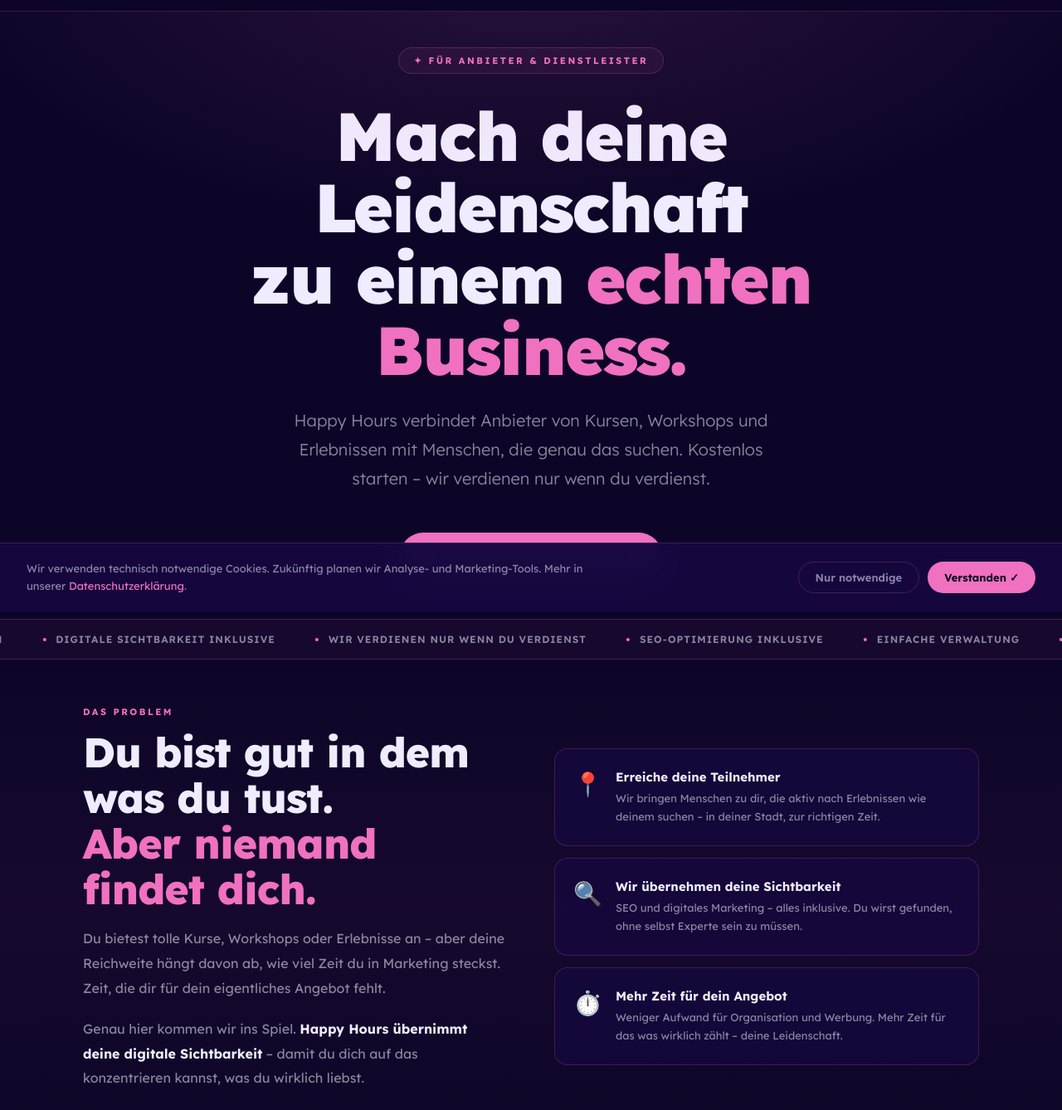
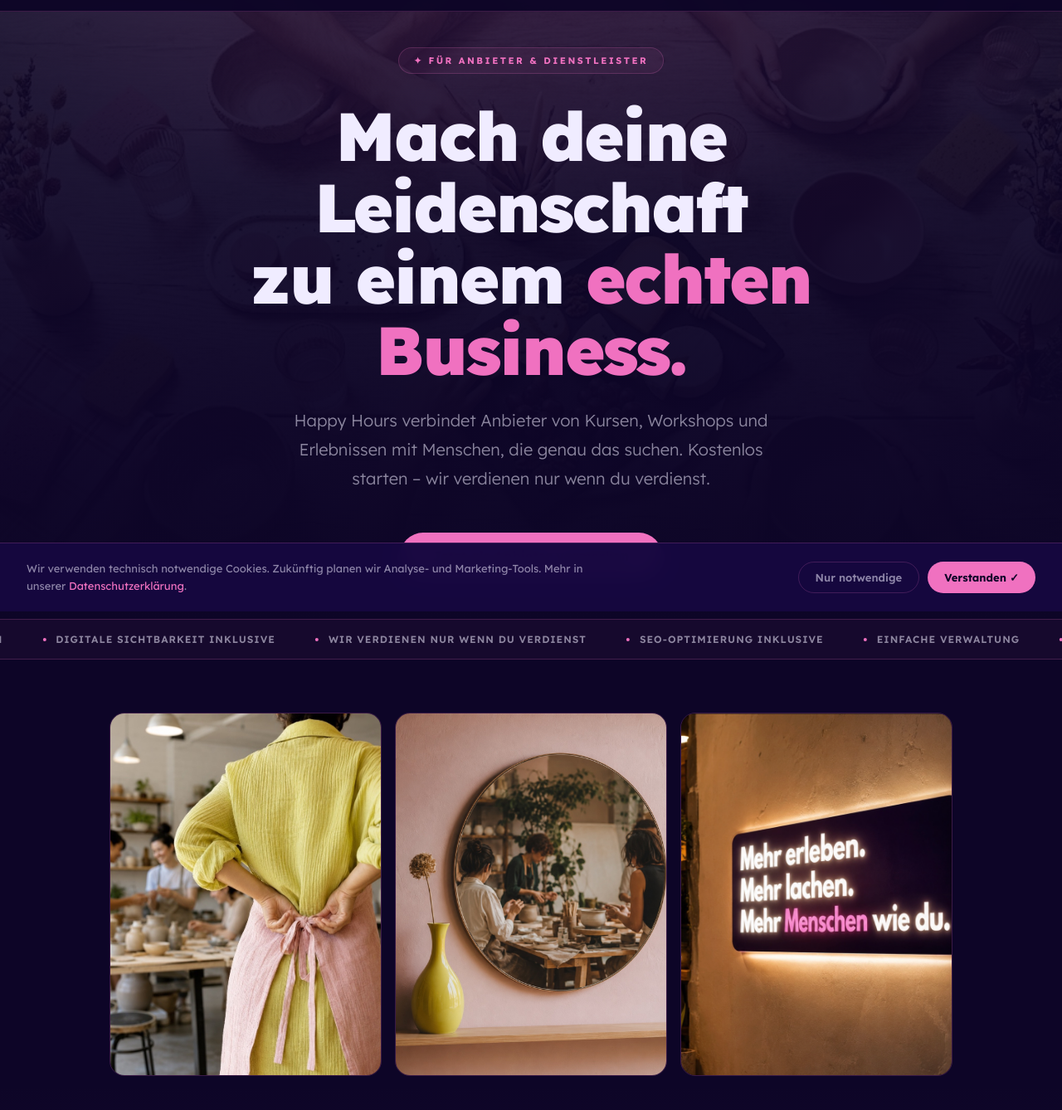
Before and after one commit to Anna-Luisa1806/happyhours.website, a plain HTML site: page anbieter.html in a window 1280 px wide. Shown: the part 63-1401 px from the top of the page at 83% size. Drawn offline with Linux system fonts and the light colour scheme.

Commit message:
Add files via upload

```diff
--- a/anbieter.html
+++ b/anbieter.html
@@ -69,11 +69,24 @@
       align-items: center; justify-content: center;
       text-align: center; padding: 120px 32px 48px; position: relative; overflow: hidden;
     }
+    .hero-bg {
+      position: absolute; inset: 0; z-index: 0; height: 100%;
+    }
+    .hero-bg img {
+      position: absolute; inset: 0;
+      width: 100%; height: 100%; object-fit: cover; object-position: center 35%;
+      opacity: 0.34; filter: saturate(0.7) brightness(0.85);
+    }
+    .hero-bg::after {
+      content: ''; position: absolute; inset: 0;
+      background: linear-gradient(180deg, rgba(13,5,39,0.55) 0%, rgba(13,5,39,0.78) 40%, rgba(13,5,39,0.95) 78%, var(--bg) 100%);
+    }
     .hero::before {
-      content: ''; position: absolute; inset: 0;
+      content: ''; position: absolute; inset: 0; z-index: 1;
       background: radial-gradient(ellipse 80% 60% at 50% 0%, rgba(240,113,192,0.12) 0%, transparent 70%);
       pointer-events: none;
     }
+    .hero > *:not(.hero-bg) { position: relative; z-index: 2; }
     .hero-eyebrow {
       display: inline-flex; align-items: center; gap: 8px;
       font-size: 11px; font-weight: 700; letter-spacing: 2.5px; text-transform: uppercase;
@@ -101,6 +114,19 @@
     .marquee-wrap {
       overflow: hidden; border-top: 1px solid var(--border); border-bottom: 1px solid var(--border);
       padding: 16px 0; background: rgba(240,113,192,0.04);
+    }
+
+    .gallery-strip {
+      display: grid; grid-template-columns: 1fr 1fr 1fr; gap: 16px;
+      max-width: 1080px; margin: 64px auto 0; padding: 0 32px;
+    }
+    .gallery-strip img {
+      width: 100%; height: 100%; object-fit: cover; border-radius: 18px;
+      border: 1px solid var(--border); aspect-ratio: 3/4;
+    }
+    @media (max-width: 900px) {
+      .gallery-strip { grid-template-columns: 1fr 1fr; padding: 0 20px; margin-top: 40px; }
+      .gallery-strip img:last-child { display: none; }
     }
     .marquee-track { display: flex; gap: 48px; width: max-content; animation: marquee 22s linear infinite; }
     .marquee-item {
@@ -164,8 +190,8 @@
     .pricing-card.featured::before { display: none; }
     .pricing-card:hover { transform: translateY(-4px); }
     .pricing-range { font-size: 13px; color: var(--muted); margin-bottom: 14px; font-weight: 500; }
-    .pricing-percent { font-size: 60px; font-weight: 900; letter-spacing: -2px; color: var(--white); line-height: 1; }
-    .pricing-percent span { font-size: 28px; color: var(--white); }
+    .pricing-percent { font-size: 38px; font-weight: 800; letter-spacing: -1px; color: var(--white); line-height: 1; }
+    .pricing-percent span { font-size: 20px; color: var(--white); font-weight: 600; }
     .pricing-label { font-size: 13px; color: var(--muted); margin-top: 10px; line-height: 1.5; }
     .pricing-note { text-align: center; margin-top: 28px; font-size: 15px; color: var(--muted); }
     .pricing-note strong { color: var(--pink); }
@@ -318,6 +344,7 @@
 
 <!-- HERO -->
 <section class="hero">
+  <div class="hero-bg"><img src="/anbieter-hero.jpg" alt="" /></div>
   <div class="hero-eyebrow">✦ Für Anbieter & Dienstleister</div>
   <h1>Mach deine Leidenschaft<br/>zu einem <em>echten Business.</em></h1>
   <p class="hero-sub">Happy Hours verbindet Anbieter von Kursen, Workshops und Erlebnissen mit Menschen, die genau das suchen. Kostenlos starten – wir verdienen nur wenn du verdienst.</p>
@@ -344,6 +371,13 @@
   </div>
 </div>
 
+<!-- GALLERY -->
+<div class="gallery-strip">
+  <img src="/anbieter-1.jpg" alt="Töpferkurs bei Happy Hours" />
+  <img src="/anbieter-2.jpg" alt="Gemeinsamer Tisch bei einem Erlebnis" />
+  <img src="/anbieter-3.jpg" alt="Happy Hours Markenwelt" />
+</div>
+
 <!-- PROBLEM -->
 <section class="problem-section">
   <div class="section-inner">
@@ -352,7 +386,7 @@
         <div class="stag">Das Problem</div>
         <h2 class="section-title">Du bist gut in dem was du tust.<br/><em>Aber niemand findet dich.</em></h2>
         <p>Du bietest tolle Kurse, Workshops oder Erlebnisse an – aber deine Reichweite hängt davon ab, wie viel Zeit du in Marketing steckst. Zeit, die dir für dein eigentliches Angebot fehlt.</p>
-        <p>Genau hier kommen wir ins Spiel. <strong>Happy Hours übernimmt deine digitale Sichtbarkeit</strong> – damit du dich auf das konzentrieren kannst, was du wirklich liebst.</p>
+        <p>Genau hier kommen wir ins Spiel. <strong>Happy Hours bringt dir Menschen, die nicht nur einen Kurs suchen, sondern echte Begegnung</strong> – damit aus deinen Teilnehmern eine Community wird, die wiederkommt.</p>
       </div>
       <div class="problem-cards">
         <div class="problem-card">
@@ -428,23 +462,24 @@
     <h2 class="section-title"><em>Je erfolgreicher du bist,</em><br/>desto weniger zahlst du.</h2>
     <p class="section-sub">Keine Grundgebühr. Keine versteckten Kosten. Nur eine faire Provision auf den Gesamtumsatz deines Events.</p>
     <div class="pricing-grid">
+      <div class="pricing-card featured">
+        <div class="pricing-range">Event-Umsatz ab 201 €</div>
+        <div class="pricing-percent">12<span>%</span></div>
+        <div class="pricing-label">Provision auf den<br/>Gesamtumsatz des Events</div>
+      </div>
+      <div class="pricing-card">
+        <div class="pricing-range">Event-Umsatz 51 – 200 €</div>
+        <div class="pricing-percent">13<span>,5%</span></div>
+        <div class="pricing-label">Provision auf den<br/>Gesamtumsatz des Events</div>
+      </div>
       <div class="pricing-card">
         <div class="pricing-range">Event-Umsatz bis 50 €</div>
         <div class="pricing-percent">15<span>%</span></div>
         <div class="pricing-label">Provision auf den<br/>Gesamtumsatz des Events</div>
       </div>
-      <div class="pricing-card featured">
-        <div class="pricing-range">Event-Umsatz 51 – 200 €</div>
-        <div class="pricing-percent">13<span>,5%</span></div>
-        <div class="pricing-label">Provision auf den<br/>Gesamtumsatz des Events</div>
-      </div>
-      <div class="pricing-card">
-        <div class="pricing-range">Event-Umsatz ab 201 €</div>
-        <div class="pricing-percent">12<span>%</span></div>
-        <div class="pricing-label">Provision auf den<br/>Gesamtumsatz des Events</div>
-      </div>
     </div>
-    <p class="pricing-note">Keine Buchung = <strong>keine Kosten.</strong> Einfacher geht's nicht.</p>
+    <p class="pricing-note">Beispiel: Ein Kurs mit 10 Teilnehmenden à 25 € = 250 € Umsatz → <strong>nur 12 % Provision.</strong></p>
+    <p class="pricing-note" style="margin-top:8px">Keine Buchung = <strong>keine Kosten.</strong> Einfacher geht's nicht.</p>
   </div>
 </section>
 
```
Also changed, not shown: anbieter-1.jpg (added), anbieter-2.jpg (added), anbieter-3.jpg (added), anbieter-hero.jpg (added).
